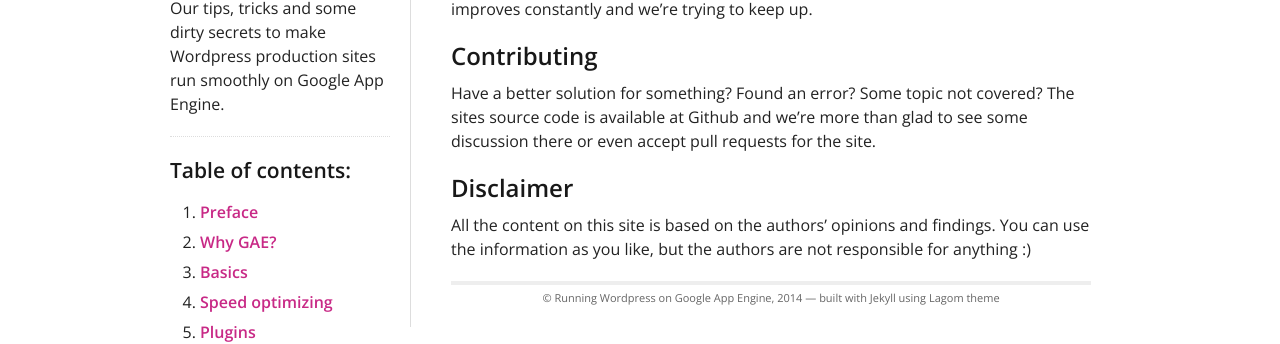
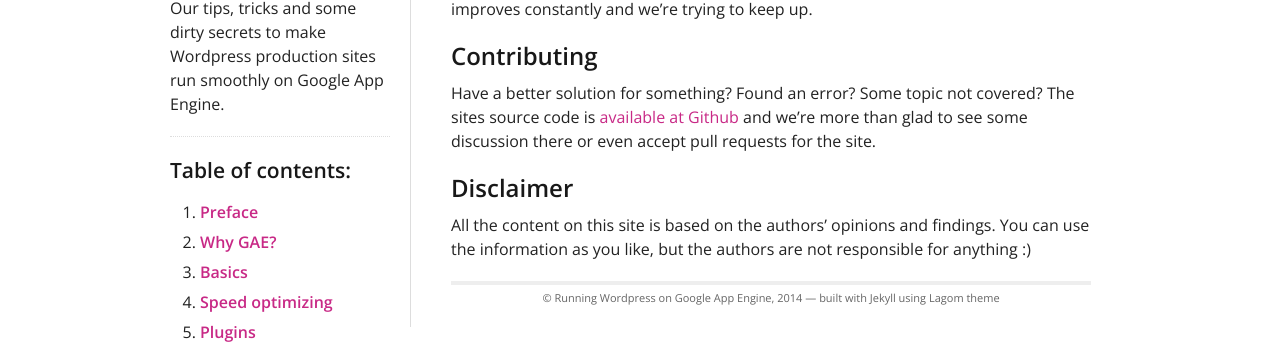
Before and after one commit to aucor/wordpress-on-gae, a Jekyll site: the page built from index.md, in a window 1280 px wide. Shown: the part 385-729 px from the top of the page. Built offline with Jekyll 4.4.1, drawn with Linux system fonts in a browser that asks for light colours; nearby versions of some CDN libraries; part of the change alters nothing that is shown.

```diff
--- a/index.md
+++ b/index.md
@@ -14,7 +14,7 @@ And it will always be so. App Engine and the whole Google Cloud expands and impr
 
 ## Contributing
 
-Have a better solution for something? Found an error? Some topic not covered? The sites source code is available at Github and we're more than glad to see some discussion there or even accept pull requests for the site.
+Have a better solution for something? Found an error? Some topic not covered? The sites source code is [available at Github](https://github.com/aucor/wordpress-on-gae) and we're more than glad to see some discussion there or even accept pull requests for the site.
 
 
 ## Disclaimer
```
